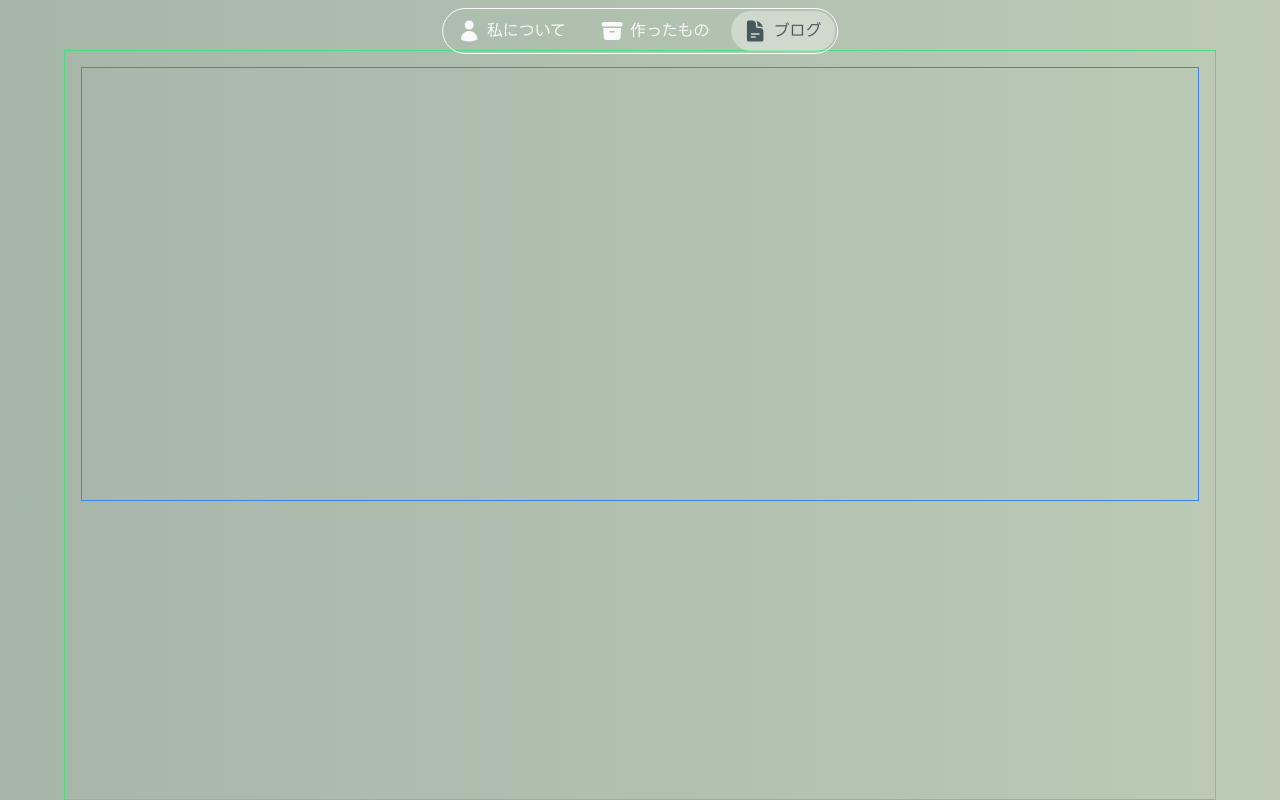
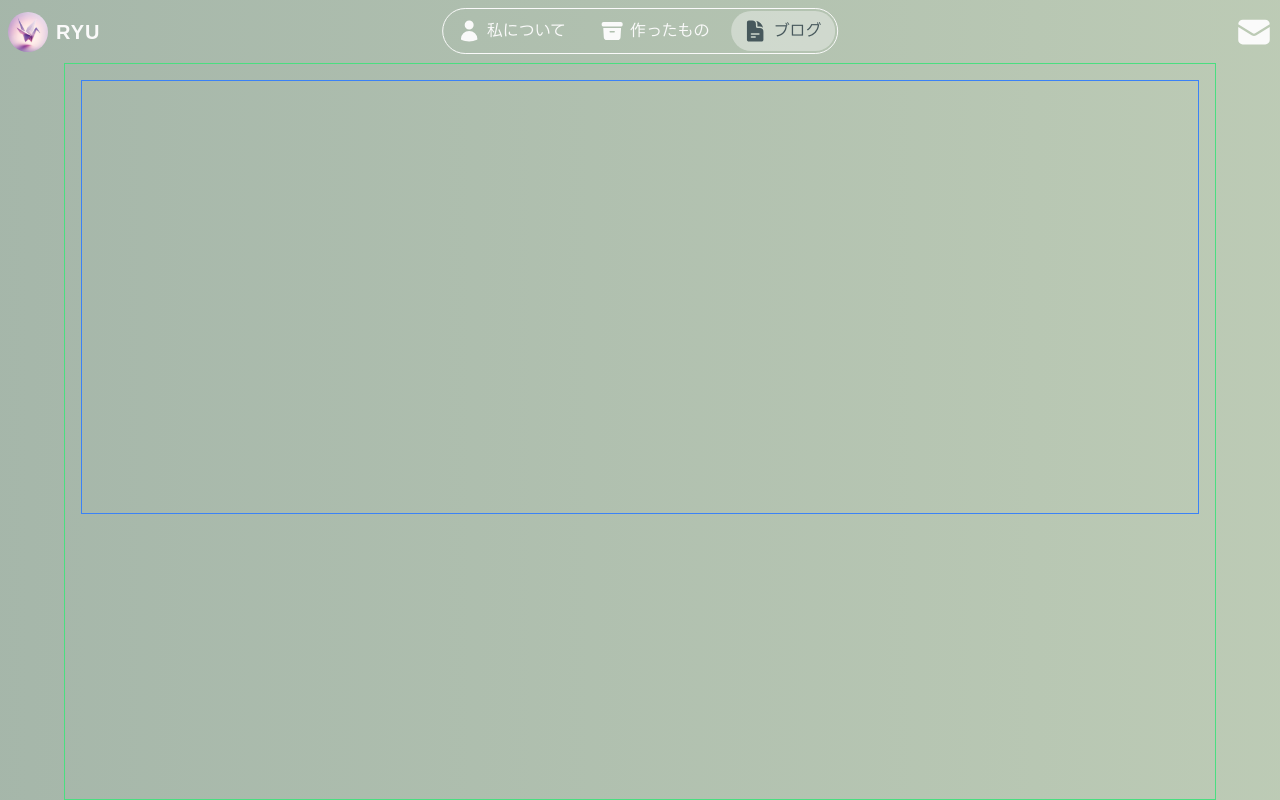
Before and after one commit to R1013-T/portfolio2023, a Next.js app: page /blog in a window 1280 px wide. Built offline with nearby package versions, Linux system fonts and the light colour scheme; a web font is replaced by a local one.

Commit message:
add header

```diff
--- a/app/components/header.tsx
+++ /dev/null
@@ -1,5 +0,0 @@
-import React from 'react'
-
-export default function Header() {
-  return <div className="h-hull"></div>
-}
--- /dev/null
+++ b/app/components/header/index.tsx
@@ -0,0 +1,13 @@
+import React from 'react'
+
+import Logo from './logo'
+import Mail from './mail'
+
+export default function Header() {
+  return (
+    <div className="h-hull flex justify-between items-center p-2">
+      <Logo />
+      <Mail />
+    </div>
+  )
+}
--- /dev/null
+++ b/app/components/header/logo.tsx
@@ -0,0 +1,16 @@
+import Image from 'next/image'
+
+export default function Logo() {
+  return (
+    <div className="flex items-center gap-0.5 lg:gap-2">
+      <Image
+        src="/images/icon.png"
+        className="rounded-full scale-75 lg:scale-100"
+        height={40}
+        width={40}
+        alt="プロフィール画像"
+      />
+      <p className="tracking-wider font-bold text-base lg:text-xl">RYU</p>
+    </div>
+  )
+}
--- /dev/null
+++ b/app/components/header/mail.tsx
@@ -0,0 +1,12 @@
+import { EnvelopeIcon } from '@heroicons/react/24/solid'
+import Link from 'next/link'
+
+export default function Mail() {
+  return (
+    <div>
+      <a href="takahashi.ryunosuke.job@gmail.com">
+        <EnvelopeIcon className="h-7 w-7 lg:h-9 lg:w-9" />
+      </a>
+    </div>
+  )
+}
--- a/app/layout.tsx
+++ b/app/layout.tsx
@@ -21,8 +21,8 @@ export default function RootLayout({
 }) {
   return (
     <html lang="ja">
-      <body className={`${LINESeedJP.className} bg`}>
-        <div className="grid grid-cols-1 grid-rows-[40px_1fr] lg:grid-rows-[50px_1fr] gap-0 h-screen">
+      <body className={`${LINESeedJP.className} bg text-white-1`}>
+        <div className="grid grid-cols-1 grid-rows-[45px_1fr] lg:grid-rows-[63px_1fr] gap-0 h-screen">
           <Header />
           <main className="h-full">{children}</main>
         </div>
```
Also changed, not shown: public/images/icon.png (added).
